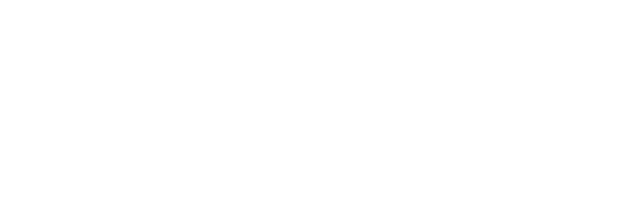
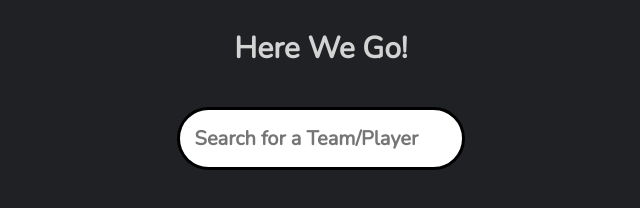
Before and after one commit to Keatsm/HereWeGo-, a plain HTML site: page index.html in a window 1280 px wide. Shown: the whole page, without its empty margins (319-959 px from the left). Drawn offline with nearby package versions, Linux system fonts and the light colour scheme.

Commit message:
Basic html + css

```diff
--- a/index.css
+++ b/index.css
@@ -0,0 +1,27 @@
+body{
+    background-color: #202124;
+    text-align: center;
+}
+
+#heading{
+    color: lightgrey;
+    font-family: 'Nunito', sans-serif;
+    font-size: 30px;
+    margin: auto;
+    font-weight: bold;
+    text-align: center;
+    padding: 20px;
+}
+
+#search{
+    color: black;
+    font-family: 'Nunito', sans-serif;
+    font-size: 20px;
+    margin: auto;
+    font-weight: bold;
+    margin: auto;
+    width: 20%;
+    padding: 15px;
+    border: 3px solid;
+    border-radius: 40px;
+}
--- a/index.html
+++ b/index.html
@@ -4,9 +4,13 @@
     <meta charset="UTF-8">
     <meta http-equiv="X-UA-Compatible" content="IE=edge">
     <meta name="viewport" content="width=device-width, initial-scale=1.0">
-    <title>Here we go!</title>
+    <link rel="stylesheet" href="index.css">
+    <link href="https://fonts.googleapis.com/css2?family=Nunito:wght@200&family=Rubik:wght@300&display=swap" rel="stylesheet">
+    <title>Here We Go!</title>
 </head>
 <body>
-
+    <h1 id="heading">Here We Go!</h1>
+    <br>
+    <input type="text" id="search" name="search" placeholder="Search for a Team/Player">
 </body>
 </html>
```
